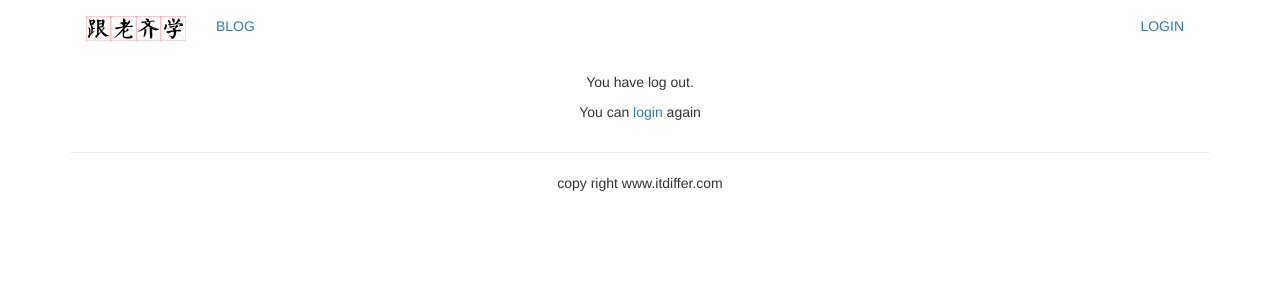
After one commit to myMellivora/qiwsir_django, a Django app: template templates/account/logout.html in a window 1280 px wide. The commit adds this page. Shown: the top 300 px of the page. Run offline with Django 3.2, Linux system fonts and the light colour scheme; the template is opened without the code that fills it, so the values that code supplies are empty; some libraries are stand-ins or nearby versions.

Commit message:
2.3.3 end

```diff
--- a/account/urls.py
+++ b/account/urls.py
@@ -10,5 +10,6 @@ from django.contrib.auth import views as auth_views
 urlpatterns = [
     #url(r'^login/$', views.user_login, name='user_login'), #自定义的登录
     url(r'^login/$', auth_views.login, name='user_login'),  #django内置的登录
-    url(r'^new-login/$', auth_views.login, {"template_name": "account/login.html", })
+    url(r'^new-login/$', auth_views.login, {"template_name": "account/login.html", }),
+    url(r'^logout/$', auth_views.logout, {'template_name': "account/logout.html"}, name='user_logout'),
 ]
--- /dev/null
+++ b/templates/account/logout.html
@@ -0,0 +1,11 @@
+{% extends "base.html" %}
+
+{% block title %}Logout{% endblock %}
+
+{% block content %}
+    <div class="row text-center vertical-middle-sm">
+        <p>You have log out.</p>
+        <p>You can <a href="{% url 'account:user_login' %}">login</a> again</p>
+    </div>
+
+{% endblock %}
--- a/templates/header.html
+++ b/templates/header.html
@@ -11,10 +11,14 @@
                     <a href="{% url 'blog:blog_title' %}">BLOG</a>
                 </li>
             </ul>
-            <ul class="nav navbar-nav navbar-right">
-                <li>
-                    <a href="{% url 'account:user_login' %}">LOGIN</a>
-                </li>
+            <ul class="nav navbar-nav navbar-right" style="margin-right:10px">
+                {% if user.is_authenticated %}
+                    <li><a href="#">{{ user.username }}</a></li>
+                    <li><a href="{% url 'account:user_logout' %}">Logout</a></li>
+                {% else %}
+                    <li><a href="{% url 'account:user_login' %}">LOGIN</a></li>
+                {%  endif %}
+
             </ul>
         </div>
     </nav>
```
Also changed, not shown: db.sqlite3.
